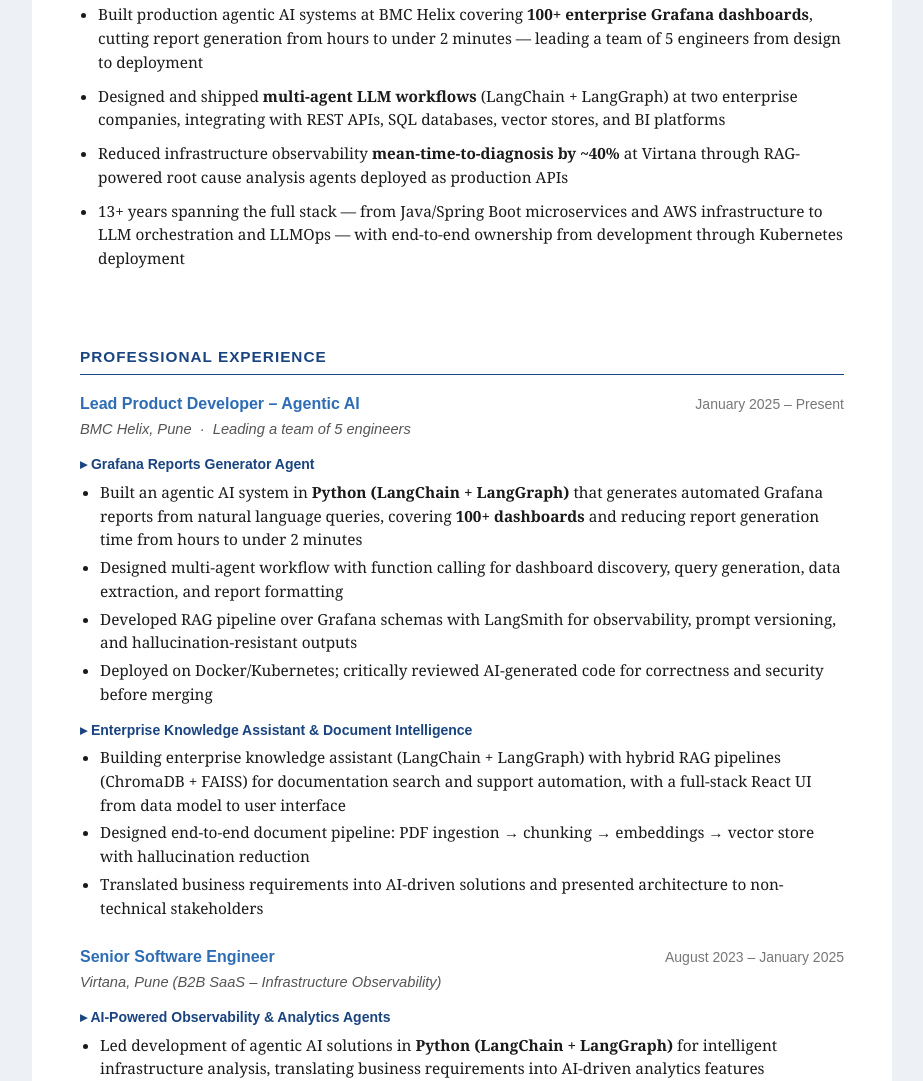
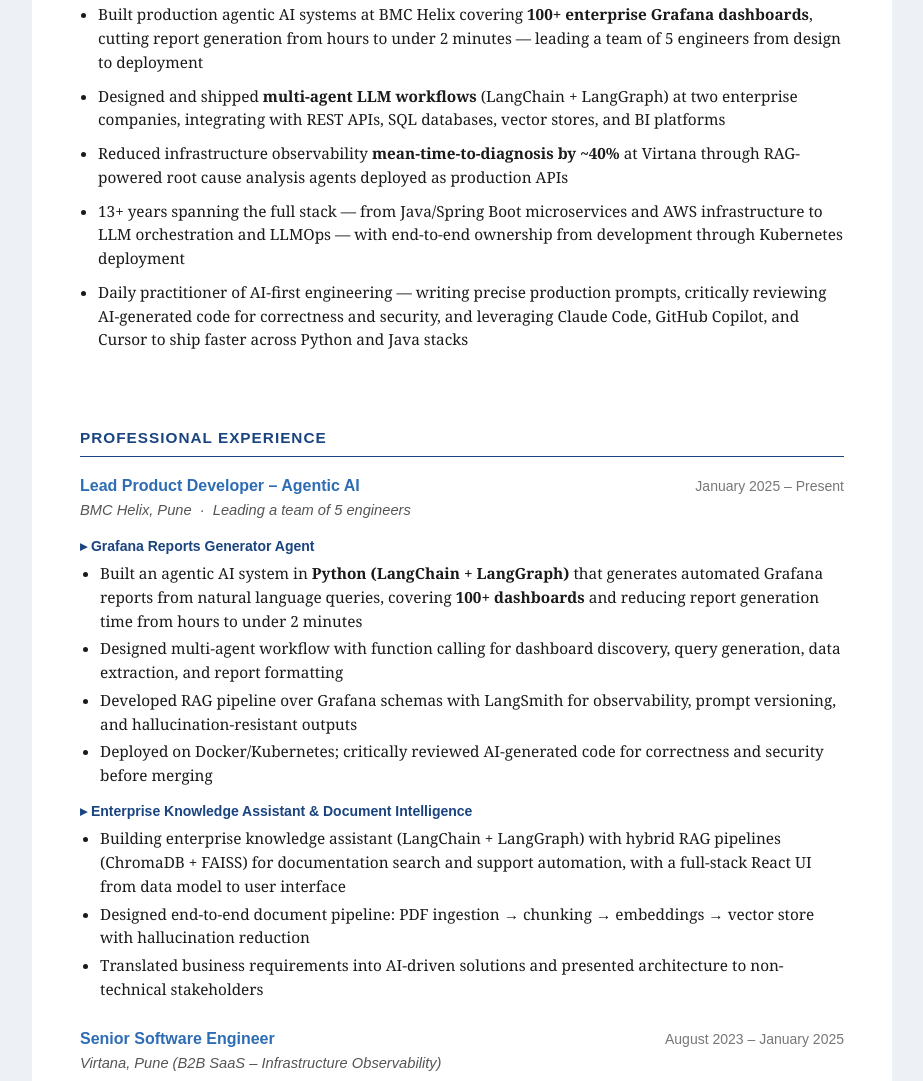
Before and after one commit to taha2009/professional-profile, a plain HTML site: page index.html in a window 1280 px wide. Shown: the part 1012-2093 px from the top of the page, without its empty margins (178-1101 px from the left). Drawn offline with Linux system fonts and the light colour scheme.

Commit message:
Add fifth Career Highlights bullet on AI-first engineering practice
Co-Authored-By: Claude Sonnet 4.6 <noreply@anthropic.com>

```diff
--- a/index.html
+++ b/index.html
@@ -374,6 +374,7 @@
     <li>Designed and shipped <strong>multi-agent LLM workflows</strong> (LangChain + LangGraph) at two enterprise companies, integrating with REST APIs, SQL databases, vector stores, and BI platforms</li>
     <li>Reduced infrastructure observability <strong>mean-time-to-diagnosis by ~40%</strong> at Virtana through RAG-powered root cause analysis agents deployed as production APIs</li>
     <li>13+ years spanning the full stack — from Java/Spring Boot microservices and AWS infrastructure to LLM orchestration and LLMOps — with end-to-end ownership from development through Kubernetes deployment</li>
+    <li>Daily practitioner of AI-first engineering — writing precise production prompts, critically reviewing AI-generated code for correctness and security, and leveraging Claude Code, GitHub Copilot, and Cursor to ship faster across Python and Java stacks</li>
   </ul>
 </section>
 
```
